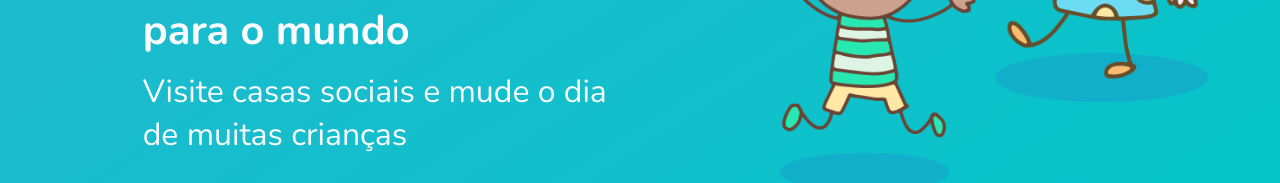
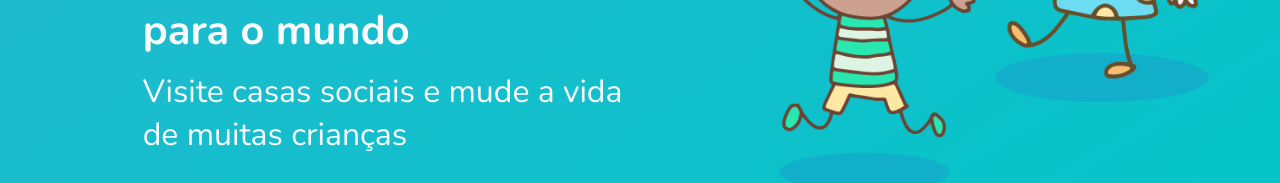
Before and after one commit to Felipe-Antoniati/happy, a React (Create React App) app in the folder client/web/: page / in a window 1280 px wide. Shown: the part 424-607 px from the top of the page. Built offline with nearby package versions, Linux system fonts and the light colour scheme.

Commit message:
modify: paragraph / add: react-router-dom

```diff
--- a/client/web/package.json
+++ b/client/web/package.json
@@ -13,6 +13,7 @@
     "react": "^17.0.1",
     "react-dom": "^17.0.1",
     "react-icons": "^4.2.0",
+    "react-router-dom": "^5.2.0",
     "react-scripts": "4.0.3",
     "typescript": "^4.1.2",
     "web-vitals": "^1.0.1"
--- a/client/web/src/pages/Home/index.tsx
+++ b/client/web/src/pages/Home/index.tsx
@@ -17,7 +17,7 @@ export default function Home() {
         <main className="container">
           <h1>Ser feliz é levar felicidade para o mundo</h1>
           <div>
-            <p>Visite casas sociais e mude o dia de muitas crianças</p>
+            <p>Visite casas sociais e mude a vida de muitas crianças</p>
             <Link to="/home">
               <FiArrowRight size={30} />
             </Link>
```
Also changed, not shown: 1 other file (tests, documents, lock files or other folders).
